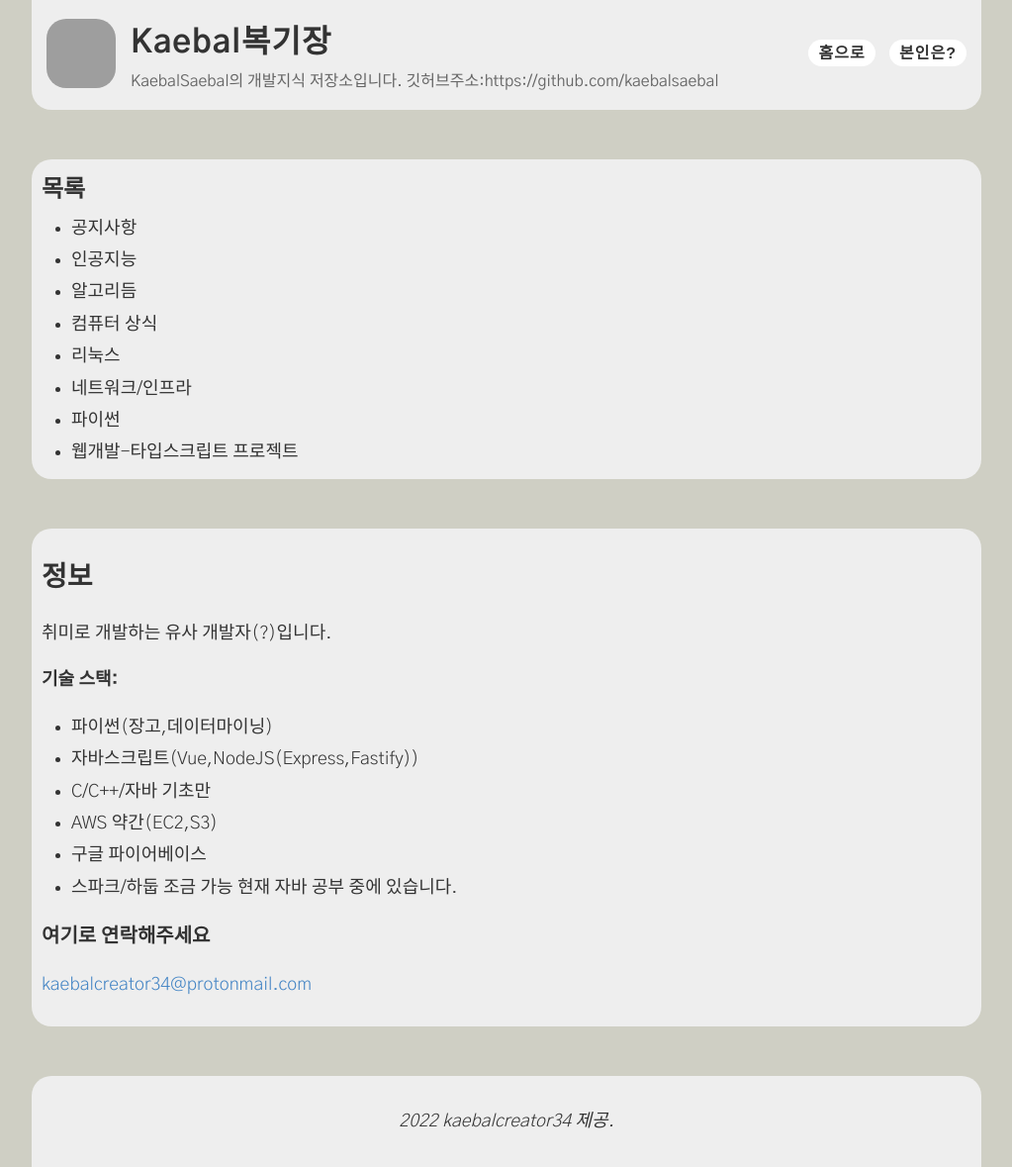
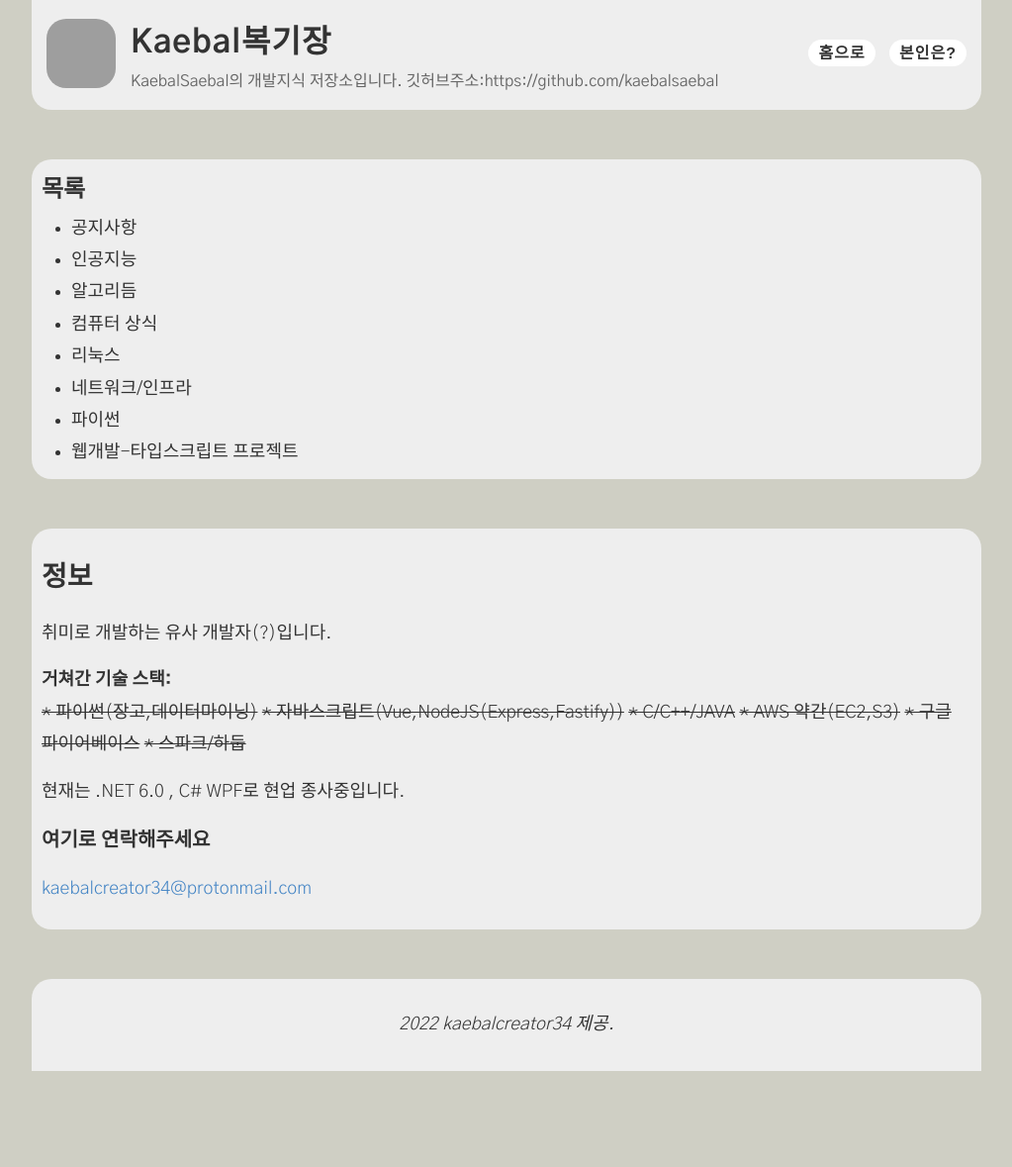
Before and after one commit to Kreator-Kaebal/Kreator-Kaebal.github.io, a Jekyll site: the page built from about.md, in a window 1280 px wide. Shown: the whole page at 99% size, without its empty margins (128-1151 px from the left). Built offline with Jekyll 4.4.1, drawn with Linux system fonts in a browser that asks for light colours; after the commit the page ends 1082 px from its top, so only the background shows below that; grey boxes are pictures that could not be loaded.

Commit message:
modify about.md

```diff
--- a/about.md
+++ b/about.md
@@ -6,14 +6,15 @@ permalink: /about/
 
 취미로 개발하는 유사 개발자(?)입니다.
 
-__기술 스택:__
-* 파이썬(장고,데이터마이닝)
-* 자바스크립트(Vue,NodeJS(Express,Fastify))
-* C/C++/자바 기초만
-* AWS 약간(EC2,S3)
-* 구글 파이어베이스
-* 스파크/하둡 조금 가능
-현재 자바 공부 중에 있습니다.
+__거쳐간 기술 스택:__
+~~* 파이썬(장고,데이터마이닝)~~
+~~* 자바스크립트(Vue,NodeJS(Express,Fastify))~~
+~~* C/C++/JAVA~~
+~~* AWS 약간(EC2,S3)~~
+~~* 구글 파이어베이스~~
+~~* 스파크/하둡~~
+
+현재는 .NET 6.0 , C# WPF로 현업 종사중입니다.
 
 ### 여기로 연락해주세요
 
```
